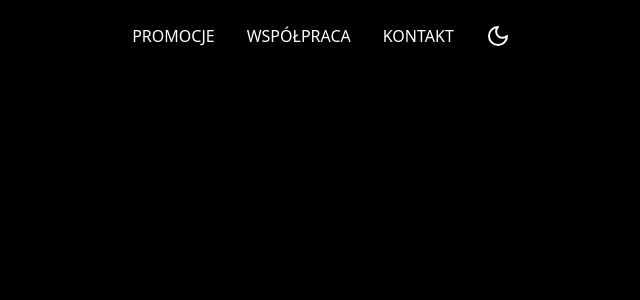
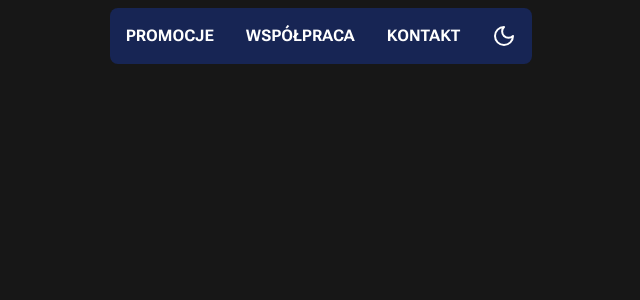
Before and after one commit to SzumielDev/technet-gerda-2024, a Next.js app: page / in a window 1280 px wide. Both pictures are taken after a click on the icon 816 px from the left and 36 px from the top of the page. Shown: the top 300 px of the page, without its empty margins (319-959 px from the left). Built offline with nearby package versions, Linux system fonts and the light colour scheme.

Commit message:
feat: fonts, style: menu

```diff
--- a/src/app/components/Menu.tsx
+++ b/src/app/components/Menu.tsx
@@ -1,13 +1,16 @@
 import { Flex } from "@/app/components/layout/Flex"
 import { ThemeSwitch } from "@/app/components/buttons/ThemeSwitch"
+import { roboto } from "@/app/components/utils/fonts"
 
 export const Menu = () => {
     return (
-        <Flex className="gap-x-8 items-center justify-center p-4">
-            <button>PROMOCJE</button>
-            <button>WSPÓŁPRACA</button>
-            <button>KONTAKT</button>
-            <ThemeSwitch />
-        </Flex>
+        <div className="bg-blue-200 dark:bg-blue-950 rounded-lg max-w-max">
+            <Flex className={`${roboto.className} text-neutral-900 dark:text-white gap-x-8 items-center justify-center p-4`}>
+                <button>PROMOCJE</button>
+                <button>WSPÓŁPRACA</button>
+                <button>KONTAKT</button>
+                <ThemeSwitch />
+            </Flex>
+        </div>
     )
 }
--- a/src/app/components/buttons/ThemeSwitch.tsx
+++ b/src/app/components/buttons/ThemeSwitch.tsx
@@ -15,10 +15,10 @@ export const ThemeSwitch = () => {
     )
 
     if (theme === "dark") return (
-        <Moon color="white" onClick={() => setTheme('light')} />
+        <Moon className="cursor-pointer" color="white" onClick={() => setTheme('light')} />
     )
 
     if (theme === "light") return (
-        <Sun color="black" onClick={() => setTheme('dark')} />
+        <Sun className="cursor-pointer" color="black" onClick={() => setTheme('dark')} />
     )
 }
--- /dev/null
+++ b/src/app/components/utils/fonts.tsx
@@ -0,0 +1,15 @@
+import { Rubik, Roboto_Flex } from 'next/font/google';
+
+export const rubik = Rubik({
+    weight: "600",
+    subsets: ["latin"],
+    display: "swap",
+    variable: "--font-rubik",
+});
+
+export const roboto = Roboto_Flex({
+    weight: "700",
+    subsets: ["latin"],
+    display: "swap",
+    variable: "--font-roboto",
+})
--- a/src/app/layout.tsx
+++ b/src/app/layout.tsx
@@ -17,7 +17,7 @@ export default function RootLayout({
 }>) {
   return (
     <html lang="en" suppressHydrationWarning>
-      <body className="bg-white dark:bg-black">
+      <body className="bg-white dark:bg-neutral-900">
         <Providers>
           {children}
         </Providers>
--- a/src/app/page.tsx
+++ b/src/app/page.tsx
@@ -1,10 +1,13 @@
 import { Section } from "@/app/components/layout/Section";
 import { Menu } from "@/app/components/Menu";
+import { Flex } from "@/app/components/layout/Flex";
 
 export default function Home() {
   return (
     <Section>
-      <Menu />
+      <Flex className="justify-center">
+        <Menu />
+      </Flex>
     </Section>
   );
 }
--- a/tailwind.config.ts
+++ b/tailwind.config.ts
@@ -14,6 +14,9 @@ const config: Config = {
         "gradient-conic":
           "conic-gradient(from 180deg at 50% 50%, var(--tw-gradient-stops))",
       },
+      fontFamily: {
+        mono: ["var(--font-rubik)", "var(--font-roboto)"],
+      },
     },
   },
   plugins: [],
```
